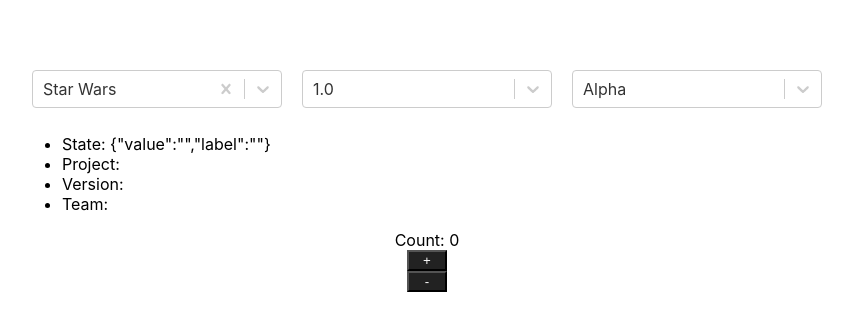
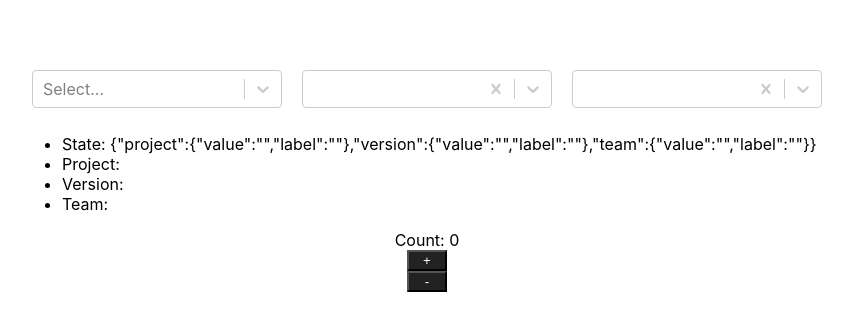
Before and after one commit to dhausser/react-hooks-cardio, a React (Create React App) app: page / in a window 1280 px wide. Shown: the top 330 px of the page, without its empty margins (213-1066 px from the left). Built offline with nearby package versions, Linux system fonts and the light colour scheme.

Commit message:
filters with useReducer

```diff
--- a/src/Filters.js
+++ b/src/Filters.js
@@ -1,4 +1,4 @@
-import React, { useState, useReducer } from "react";
+import React, { useReducer } from "react";
 import styled from "styled-components";
 import Select from "react-select";
 import data from "./data.json";
@@ -12,13 +12,26 @@ const Content = styled.div`
   margin: 10px;
 `;
 
-const initialState = { value: "", label: "" };
+const initialState = {
+  project: { value: "", label: "" },
+  version: { value: "", label: "" },
+  team: { value: "", label: "" }
+};
 
 function reducer(state, action) {
-  console.log(state, action);
+  if (!action.option) {
+    return initialState;
+  }
+
+  const { value, label } = action.option;
+
   switch (action.type) {
-    case "set":
-      return { value: "hello", label: "world" };
+    case "project":
+      return { ...initialState, project: { value, label } };
+    case "version":
+      return { ...state, version: { value, label } };
+    case "team":
+      return { ...state, team: { value, label } };
     case "reset":
       return initialState;
     default:
@@ -27,10 +40,6 @@ function reducer(state, action) {
 }
 
 export default function Filters() {
-  const [project, setProject] = useState();
-  const [version, setVersion] = useState();
-  const [team, setTeam] = useState();
-
   const [state, dispatch] = useReducer(reducer, initialState);
 
   const projects = data.projects.map(({ id, name }) => ({
@@ -43,9 +52,9 @@ export default function Filters() {
   }));
   const teams = data.projects[0].teams.map(value => ({ value, label: value }));
 
-  const defaultProject = projects[0];
-  const defaultVersion = versions[0];
-  const defaultTeam = teams[0];
+  // const defaultProject = projects[0];
+  // const defaultVersion = versions[0];
+  // const defaultTeam = teams[0];
 
   return (
     <div>
@@ -53,34 +62,32 @@ export default function Filters() {
         <Content>
           <Select
             options={projects}
-            defaultValue={defaultProject}
             isClearable
-            onChange={e => {
-              setProject(e.label);
-              dispatch({ type: "set" });
-            }}
+            onChange={e => dispatch({ type: "project", option: e })}
           />
         </Content>
         <Content>
           <Select
             options={versions}
-            defaultValue={defaultVersion}
-            onChange={e => setVersion(e.value)}
+            value={state?.version}
+            isClearable
+            onChange={e => dispatch({ type: "version", option: e })}
           />
         </Content>
         <Content>
           <Select
             options={teams}
-            defaultValue={defaultTeam}
-            onChange={e => setTeam(e.value)}
+            value={state?.team}
+            isClearable
+            onChange={e => dispatch({ type: "team", option: e })}
           />
         </Content>
       </Wrapper>
       <ul>
         <li>State: {JSON.stringify(state)}</li>
-        <li>Project: {project}</li>
-        <li>Version: {version}</li>
-        <li>Team: {team}</li>
+        <li>Project: {state.project.label}</li>
+        <li>Version: {state.version.label}</li>
+        <li>Team: {state.team.label}</li>
       </ul>
     </div>
   );
```
